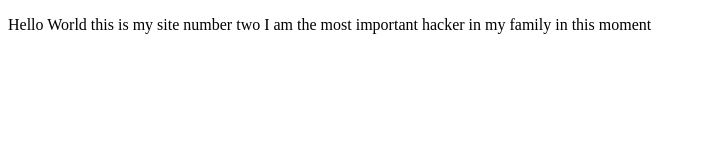
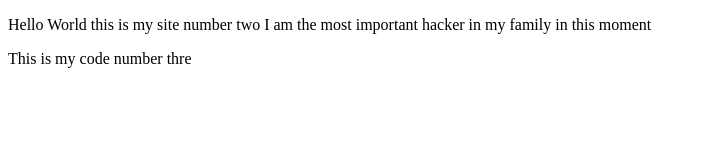
Before and after one commit to Hanckdres/proyectoPrework, a plain HTML site: page index.html in a window 1280 px wide. Shown: the whole page, without its empty margins (0-705 px from the left). Drawn offline with Linux system fonts and the light colour scheme.

Commit message:
Cambios en parrafo

```diff
--- a/index.html
+++ b/index.html
@@ -8,5 +8,6 @@
 </head>
 <body>
     <p>Hello World this is my site number two I am the most important hacker in my family in this moment  </p>
+    <p>This is my code number thre</p>
 </body>
 </html>
```
